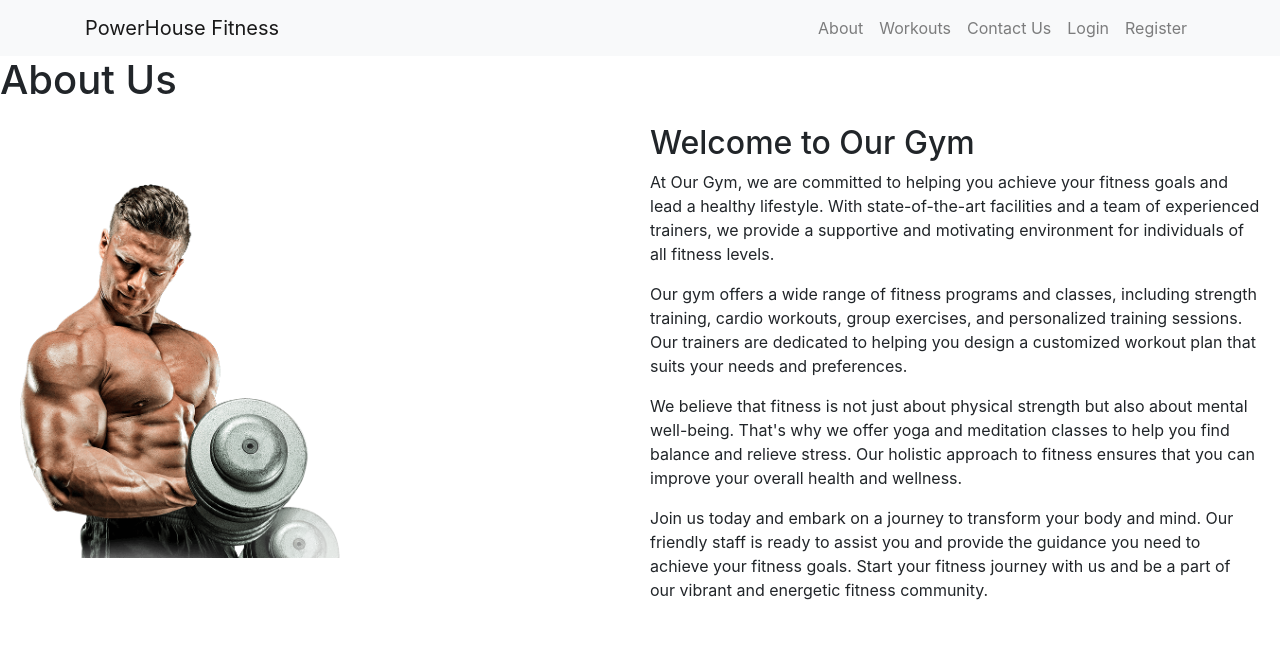
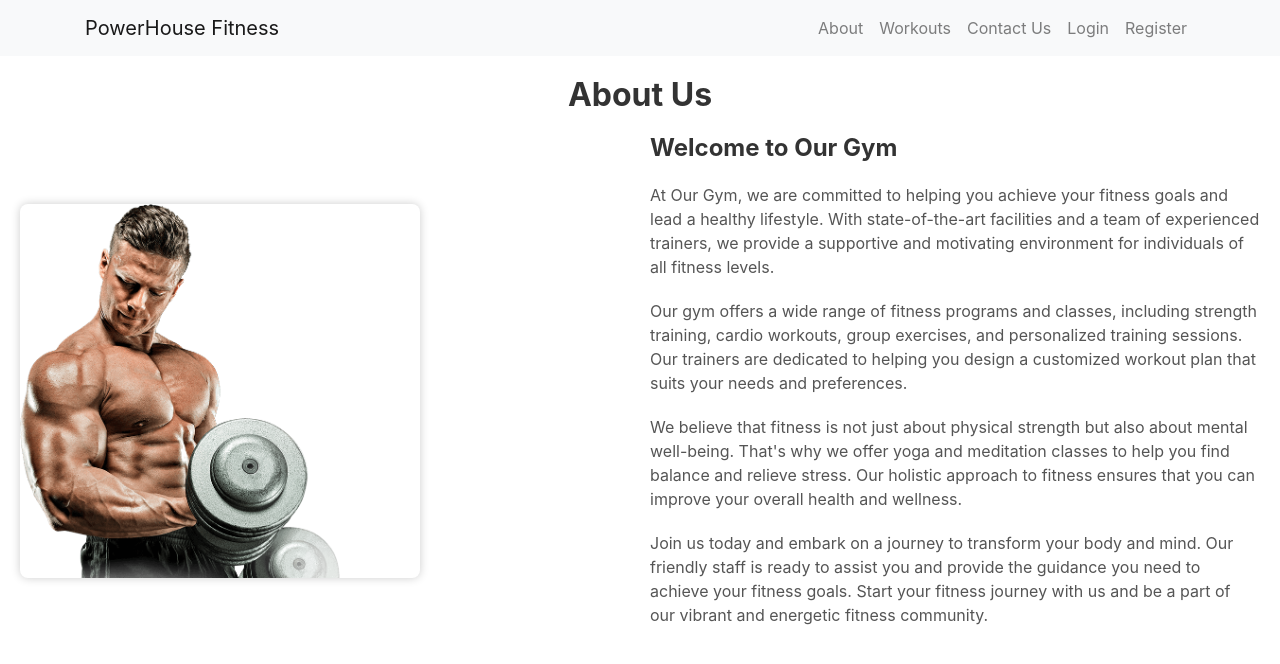
Before and after one commit to anantgupta750/powerhouse_fitness_frontend, a React (Create React App) app: page /about in a window 1280 px wide. Shown: the top 664 px of the page. Built offline with nearby package versions, Linux system fonts and the light colour scheme.

Commit message:
made changes in testing branch

```diff
--- a/src/components/home/About.js
+++ b/src/components/home/About.js
@@ -1,50 +1,52 @@
-import Navbar from "../Navbar";
-import Gym from "../../image/Aboutgym.png"
+import React from 'react';
+import Navbar from '../Navbar';
+import Gym from '../../image/Aboutgym.png';
 
 const About = () => {
-
   return (
     <>
       <Navbar />
-      <h1>About Us</h1>
+      <h1 style={styles.heading}>About Us</h1>
       <div style={styles.container}>
         <div style={styles.imageContainer}>
-          <img
-            src={Gym}
-            alt="Gym"
-            style={styles.image}
-          />
+          <img src={Gym} alt="Gym" style={styles.image} />
         </div>
         <div style={styles.content}>
-          <h2>Welcome to Our Gym</h2>
-          <p>
-            At Our Gym, we are committed to helping you achieve your fitness goals and lead a healthy lifestyle.
-            With state-of-the-art facilities and a team of experienced trainers, we provide a supportive
-            and motivating environment for individuals of all fitness levels.
+          <h2 style={styles.subheading}>Welcome to Our Gym</h2>
+          <p style={styles.paragraph}>
+            At Our Gym, we are committed to helping you achieve your fitness goals and lead a healthy lifestyle. With
+            state-of-the-art facilities and a team of experienced trainers, we provide a supportive and motivating
+            environment for individuals of all fitness levels.
           </p>
-          <p>
-            Our gym offers a wide range of fitness programs and classes, including strength training,
-            cardio workouts, group exercises, and personalized training sessions. Our trainers are
-            dedicated to helping you design a customized workout plan that suits your needs and preferences.
+          <p style={styles.paragraph}>
+            Our gym offers a wide range of fitness programs and classes, including strength training, cardio workouts,
+            group exercises, and personalized training sessions. Our trainers are dedicated to helping you design a
+            customized workout plan that suits your needs and preferences.
           </p>
-          <p>
-            We believe that fitness is not just about physical strength but also about mental well-being.
-            That's why we offer yoga and meditation classes to help you find balance and relieve stress.
-            Our holistic approach to fitness ensures that you can improve your overall health and wellness.
+          <p style={styles.paragraph}>
+            We believe that fitness is not just about physical strength but also about mental well-being. That's why we
+            offer yoga and meditation classes to help you find balance and relieve stress. Our holistic approach to
+            fitness ensures that you can improve your overall health and wellness.
           </p>
-          <p>
-            Join us today and embark on a journey to transform your body and mind. Our friendly staff
-            is ready to assist you and provide the guidance you need to achieve your fitness goals.
-            Start your fitness journey with us and be a part of our vibrant and energetic fitness community.
+          <p style={styles.paragraph}>
+            Join us today and embark on a journey to transform your body and mind. Our friendly staff is ready to assist
+            you and provide the guidance you need to achieve your fitness goals. Start your fitness journey with us and
+            be a part of our vibrant and energetic fitness community.
           </p>
         </div>
       </div>
-
     </>
   );
 };
 
 const styles = {
+  heading: {
+    textAlign: 'center',
+    margin: '20px 0',
+    fontSize: '2rem',
+    fontWeight: 'bold',
+    color: '#333',
+  },
   container: {
     display: 'flex',
     alignItems: 'center',
@@ -56,14 +58,26 @@ const styles = {
     marginRight: '20px',
   },
   image: {
-      width: 'auto',
+    width: '100%',
     maxWidth: '400px',
     height: 'auto',
     borderRadius: '8px',
+    boxShadow: '0px 0px 10px rgba(0, 0, 0, 0.2)',
   },
   content: {
     flex: '1',
   },
+  subheading: {
+    fontSize: '1.5rem',
+    fontWeight: 'bold',
+    marginBottom: '20px',
+    color: '#333',
+  },
+  paragraph: {
+    marginBottom: '20px',
+    fontSize: '1rem',
+    color: '#555',
+  },
 };
 
 export default About;
--- a/src/components/home/Carousel.js
+++ b/src/components/home/Carousel.js
@@ -13,14 +13,14 @@ const Carousel =()=>{
           </ol>
           <div className="carousel-inner">
             <div className="carousel-item active">
-              <img className="d-block w-100" style={{height: 550}} src={gym} alt="First slide" />
+              <img className="d-block w-100" style={{height: 600}} src={gym} alt="First slide" />
             </div>
             <div className="carousel-item">
-              <img className="d-block w-100 " style={{height: 550}}
+              <img className="d-block w-100 " style={{height: 600}}
          src={yoga} alt="Second slide" />
             </div>
             <div className="carousel-item">
-              <img className="d-block w-100" style={{height: 550}} src={zumba} alt="Third slide" />
+              <img className="d-block w-100" style={{height: 600}} src={zumba} alt="Third slide" />
             </div>
           </div>
           <a className="carousel-control-prev" href="#carouselExampleIndicators" role="button" data-slide="prev">
--- a/src/components/user/Usernavbar.js
+++ b/src/components/user/Usernavbar.js
@@ -2,13 +2,13 @@ import { Link } from "react-router-dom";
 import { useUser } from "../../hooks/useUserRole";
 import { useNavigate } from "react-router-dom";
 
-const Usernavbar = ()=>{
+const UserNavbar = () => {
   const info = useUser();
   const navigate = useNavigate();
+
   return (
-        <>
-        <nav className="navbar navbar-expand-lg bg-body-tertiary">
-        <div className="container-fluid">
+    <nav className="navbar navbar-expand-lg navbar-light bg-light">
+      <div className="container">
         <Link className="navbar-brand" to="/usernav">
           PowerHouse Fitness
         </Link>
@@ -23,27 +23,24 @@ const Usernavbar = ()=>{
         >
           <span className="navbar-toggler-icon"></span>
         </button>
-          <div
-            className="collapse navbar-collapse"
-            id="navbarNavAltMarkup"
-            style={{ width: "100%" }}
-          >
-            <div className="navbar-nav" style={{ width: "100%" }}>
-              <Link className="nav-link active" to="/usertrainerlist">
+        <div className="collapse navbar-collapse" id="navbarNavAltMarkup">
+          <div className="navbar-nav mr-auto">
+            <Link className="nav-link" to="/usertrainerlist">
               Trainers
             </Link>
-              <Link className="nav-link active" to="/userprogramlist">
+            <Link className="nav-link" to="/userprogramlist">
               Programs
             </Link>
-              <Link className="nav-link active" to="/membershipregister">
+            <Link className="nav-link" to="/membershipregister">
               Membership Registration
             </Link>
-              <Link className="nav-link active" to="/membership/view">
+            <Link className="nav-link" to="/membership/view">
               Membership List
             </Link>
-              <div style={{ marginLeft: "auto" }}>
+          </div>
+          <div className="navbar-nav ml-auto">
             <Link
-                  className="nav-link active "
+              className="nav-link"
               onClick={() => {
                 info.logout();
                 navigate("/");
@@ -54,9 +51,8 @@ const Usernavbar = ()=>{
           </div>
         </div>
       </div>
-        </div>
     </nav>
-        </>
-    )
-}
-export default Usernavbar;
+  );
+};
+
+export default UserNavbar;
--- a/src/components/user/Usertrainerlist.js
+++ b/src/components/user/Usertrainerlist.js
@@ -1,7 +1,7 @@
 import { useEffect, useState } from "react";
-import Usernavbar from "./Usernavbar";
+import UserNavbar from "./Usernavbar";
 
-const Usertrainerlist = () => {
+const UserTrainerList = () => {
   const [trainerData, setTrainerData] = useState(null);
 
   useEffect(() => {
@@ -28,34 +28,34 @@ const Usertrainerlist = () => {
 
   return (
     <>
-      <Usernavbar />
-      <br />
-      <br />
-      <table className="container table table-striped ">
+      <UserNavbar />
+      <div className="container mt-4">
+        <table className="table table-striped">
           <thead>
             <tr>
-            <th scope="col">Trainer Id</th>
-            <th scope="col">Name</th>
+              {/* <th scope="col">Trainer Id</th> */}
+              <th scope="col">Trainer Name</th>
               <th scope="col">Gender</th>
               <th scope="col">Phone No.</th>
               <th scope="col">Experience</th>
             </tr>
           </thead>
+          <tbody>
             {trainerData !== null &&
               trainerData.map((trainer) => (
-            <tbody key={trainer.trainerId}>
-              <tr>
-                <th scope="row">{trainer.trainerId}</th>
+                <tr key={trainer.trainerId}>
+                  {/* <td>{trainer.trainerId}</td> */}
                   <td>{trainer.name}</td>
                   <td>{trainer.gender}</td>
                   <td>{trainer.phone}</td>
-                <td>{trainer.experience}</td>
+                  <td>{trainer.experience} Years</td>
                 </tr>
+              ))}
           </tbody>
-          ))}
         </table>
+      </div>
     </>
   );
 };
 
-export default Usertrainerlist;
+export default UserTrainerList;
```
Also changed, not shown: src/components/MembershipViewComponent.js (+10 -10 lines), src/components/user/MembershipReg.js (+14 -14 lines), src/components/user/Userprogramlist.js (+35 -23 lines). Lines whose indentation alone changed are shown as unchanged.
